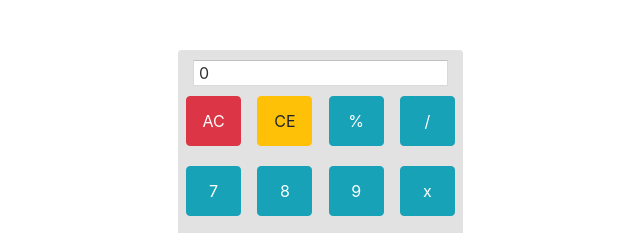
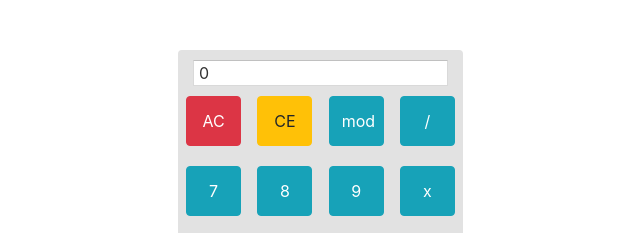
Before and after one commit to chetans9/AngularJsCalc, a website: page index.html in a window 1280 px wide. Shown: the top 233 px of the page, 272-912 px from the left. Drawn offline with nearby package versions, Linux system fonts and the light colour scheme.

Commit message:
Changed % to mod

```diff
--- a/index.html
+++ b/index.html
@@ -20,7 +20,7 @@
                 <div class="row">
                     <button id="allClear" type="button" class="btn btn-danger" ng-click="allClear()">AC</button>
                     <button id="clear" type="button" class="btn btn-warning" ng-click="clearOne()">CE</button>
-                    <button id="%" type="button" class="btn btn-info" ng-click="operate('mod')">%</button>
+                    <button id="%" type="button" class="btn btn-info" ng-click="operate('mod')">mod</button>
                     <button id="/" type="button" class="btn btn-info" ng-click="operate('divide')">/</button>
                 </div>
                 <div class="row">
```
